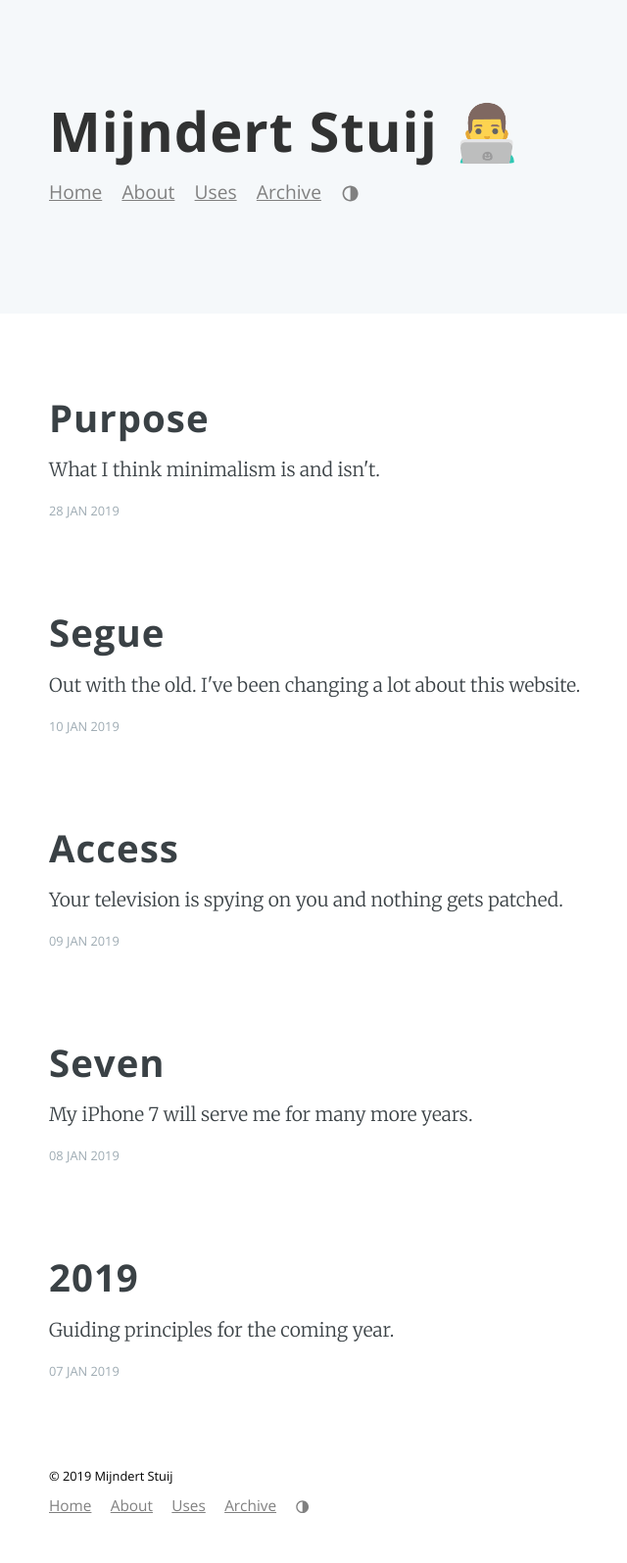
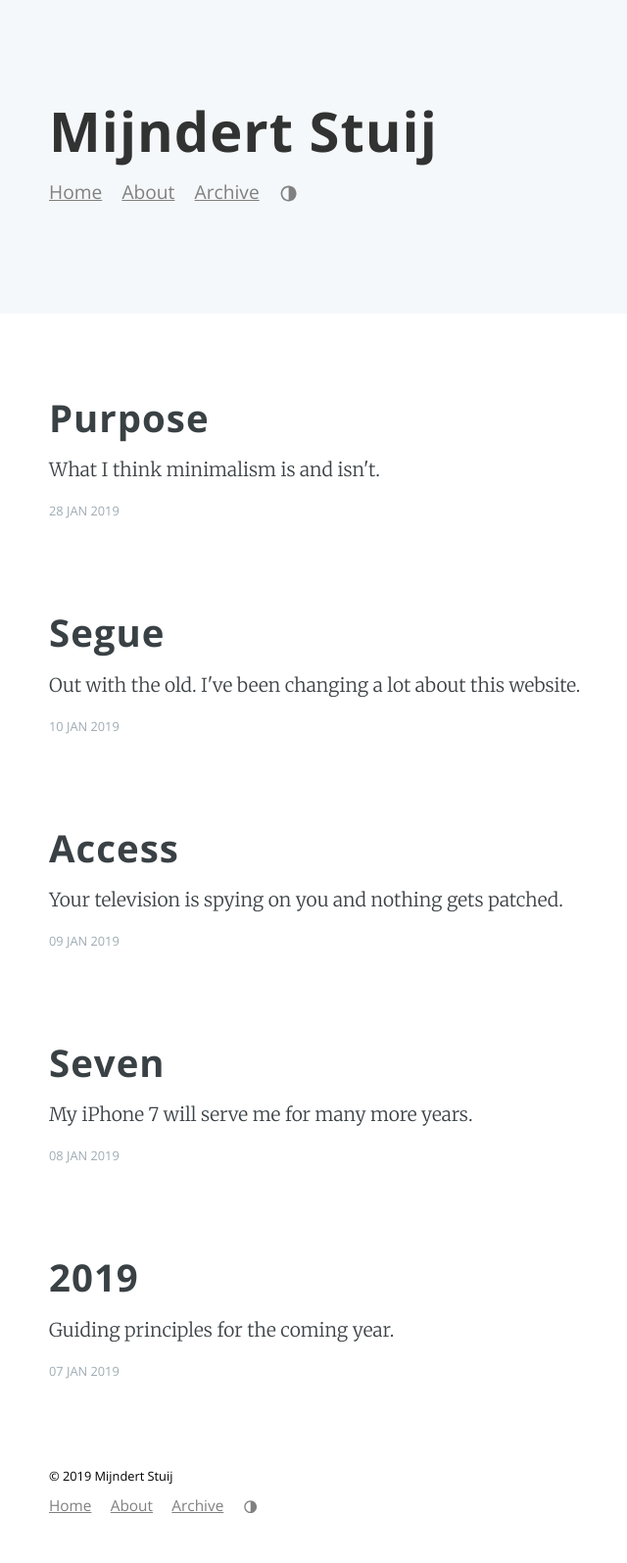
Before and after one commit to mijndert/website, a Jekyll site: the page built from index.html, in a window 1280 px wide. Shown: the whole page at 98% size, without its empty margins (235-875 px from the left). Built offline with Jekyll 4.4.1, drawn with Linux system fonts in a browser that asks for light colours.

Commit message:
Simplify nav and index header

```diff
--- a/_includes/nav.html
+++ b/_includes/nav.html
@@ -1,7 +1,6 @@
 <p class="nav">
   <a href="/">Home</a>
   <a href="/about/">About</a>
-  <a href="/uses/">Uses</a>
   <a href="/archive/">Archive</a>
   <!-- <a style="cursor: pointer" onclick="localStorage.setItem('mode', (localStorage.getItem('mode') || 'dark') === 'dark' ? 'bright' : 'dark'); localStorage.getItem('mode') === 'dark' ? document.querySelector('body').classList.add('dark') : document.querySelector('body').classList.remove('dark')" title="Switch to light or dark theme">🌓</a> -->
   <a class="modeswitcher" style="cursor: pointer" onclick="localStorage.setItem('mode', (localStorage.getItem('mode') || 'dark') === 'dark' ? 'bright' : 'dark'); localStorage.getItem('mode') === 'dark' ? document.querySelector('body').classList.add('dark') : document.querySelector('body').classList.remove('dark')" title="Switch to light or dark theme">
--- a/index.html
+++ b/index.html
@@ -6,7 +6,7 @@ title: Home
 <header class="main-header">
     <div class="vertical">
         <div class="main-header-content inner">
-            <h1 class="page-title">{{ site.name }} 👨‍💻</h1>
+            <h1 class="page-title">{{ site.name }}</h1>
             {% include nav.html %}
         </div>
     </div>
```
